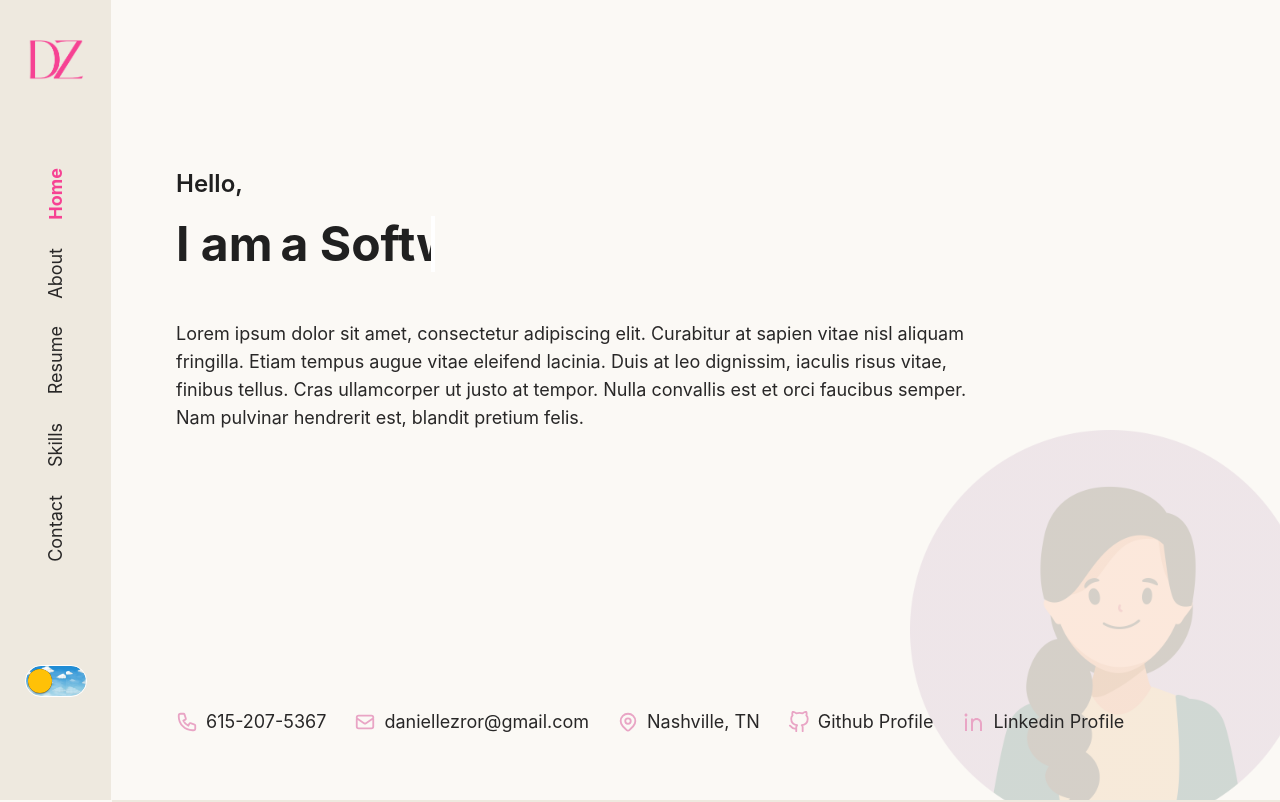
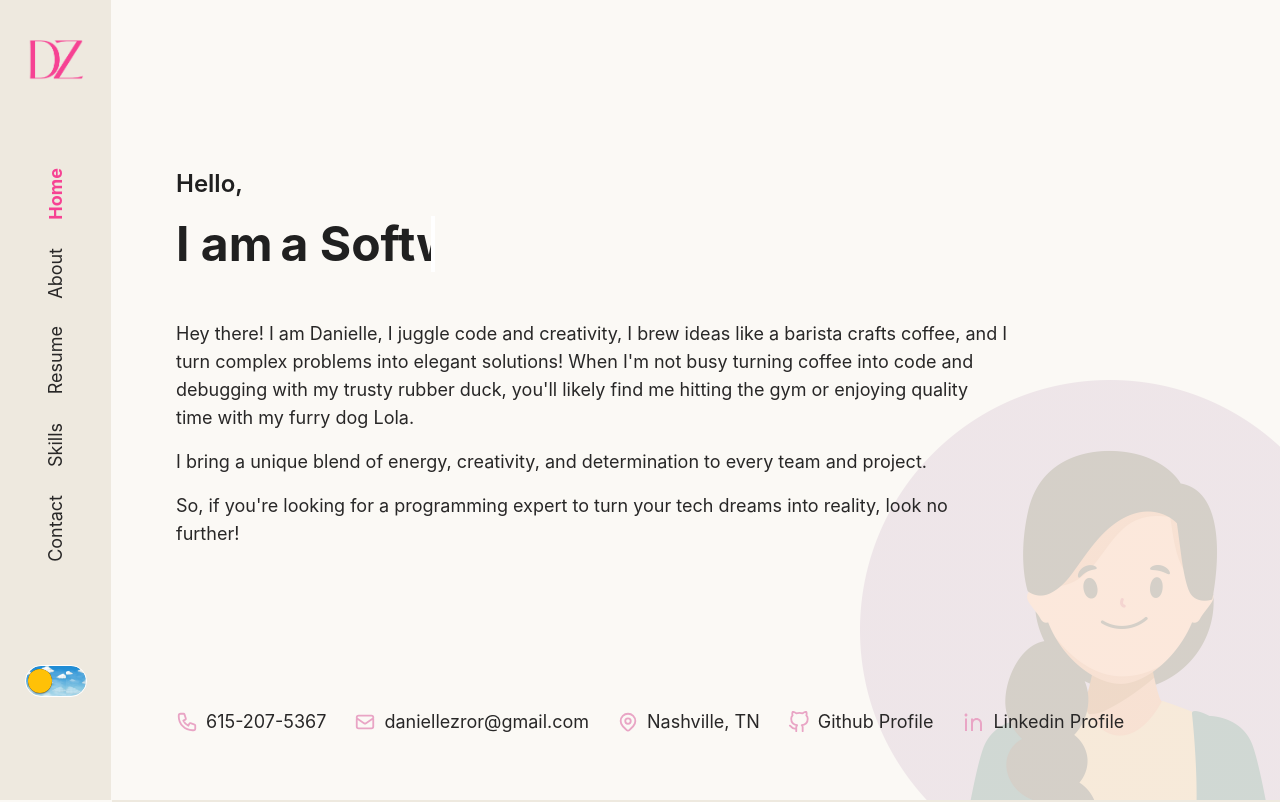
Before and after one commit to DanielleZror/DanielleZror.github.io, a React (Create React App) app: page / in a window 1280 px wide. Shown: the top 802 px of the page. Built offline with nearby package versions, Linux system fonts and the light colour scheme.

Commit message:
added real text and small ui fixes

```diff
--- a/src/components/Contact.tsx
+++ b/src/components/Contact.tsx
@@ -5,10 +5,9 @@ export default function Contact() {
         <section className="dark:bg-black-400 bg-white-400 flex flex-col">
             <h2>Contact</h2>
             <h5>
-                Lorem ipsum dolor sit amet, consectetur adipiscing elit. Curabitur at sapien vitae nisl aliquam fringilla. Etiam tempus augue vitae eleifend lacinia. Duis at leo dignissim, iaculis risus vitae, finibus tellus. Cras ullamcorper ut justo at tempor. Nulla convallis est et orci faucibus semper. Nam pulvinar hendrerit est, blandit pretium felis.
+                Ready to start a conversation? Whether you have a project brewing in your mind, a question to ask, or just want to share a virtual coffee break, I'd love to hear from you! Feel free to reach out using any of the methods below:
             </h5>
             <ContactDetails />
-
         </section>
     )
 }
--- a/src/components/Copyright.tsx
+++ b/src/components/Copyright.tsx
@@ -4,9 +4,9 @@ import { LuCopyright } from "react-icons/lu"
 export default function Copyright() {
     return (
         <div className="dark:bg-black bg-white-300 m-8">
-            <h5 className="flex flex-row items-center justify-center">
+            <h6 className="flex flex-row items-center justify-center">
                 Copyright <LuCopyright className="ml-2 mr-2" size={22} color="#E9A5C5" /> 2024 Danielle Zror. All Rights Resereved.
-            </h5>
+            </h6>
         </div>
     )
 }
--- a/src/components/Home.tsx
+++ b/src/components/Home.tsx
@@ -8,7 +8,13 @@ export default function Home() {
                 <h3 className="mb-4">Hello,</h3>
                 <Typewriter texts={["Danielle Zror", "a Software Enginee", "a Troubleshooting Pro", "a Dog Mom"]} />
                 <h5 className="mt-12 md:w-4/5 w-full">
-                    Lorem ipsum dolor sit amet, consectetur adipiscing elit. Curabitur at sapien vitae nisl aliquam fringilla. Etiam tempus augue vitae eleifend lacinia. Duis at leo dignissim, iaculis risus vitae, finibus tellus. Cras ullamcorper ut justo at tempor. Nulla convallis est et orci faucibus semper. Nam pulvinar hendrerit est, blandit pretium felis.
+                    Hey there! I am Danielle, I juggle code and creativity, I brew ideas like a barista crafts coffee, and I turn complex problems into elegant solutions! When I'm not busy turning coffee into code and debugging with my trusty rubber duck, you'll likely find me hitting the gym or enjoying quality time with my furry dog Lola.
+                </h5>
+                <h5 className="mt-4 md:w-4/5 w-full">
+                    I bring a unique blend of energy, creativity, and determination to every team and project.
+                </h5>
+                <h5 className="mt-4 md:w-4/5 w-full">
+                    So, if you're looking for a programming expert to turn your tech dreams into reality, look no further!
                 </h5>
             </div>
             <ContactDetails />
--- a/src/components/Skill.tsx
+++ b/src/components/Skill.tsx
@@ -1,6 +1,6 @@
-export default function Skill({ skill }: { skill: { icons: string[], title: string, experience: string } }) {
+export default function Skill({ skill, index }: { skill: { icons: string[], title: string, experience: string }, index: number }) {
     return (
-        <div className="w-1/4 max-md:w-1/3 max-sm:w-1/2 flex flex-col mb-10 pr-4 pl-4">
+        <div className={`w-1/4 max-md:w-1/3 max-sm:w-1/2 flex flex-col mb-10 pr-4 pl-4 ${index % 2 ? 'max-sm:pr-0' : 'max-sm:pl-0'}`}>
             <div className="flex gap-4 pb-3">
                 {skill.icons.map((icon, key) => (
                     <img className="w-8 h-8" src={icon} alt={skill.title} key={key} />
--- a/src/components/Skills.tsx
+++ b/src/components/Skills.tsx
@@ -32,7 +32,7 @@ export default function Skills({ isDarkMode }: { isDarkMode: boolean }) {
             experience: "Leveraging Docker containers in all product lifecycle environments, from development, through staging and production."
         },
         {
-            icons: ["Github.png"], title: "Git & Github",
+            icons: ["Git.png", "Github.png"], title: "Git & Github",
             experience: "Extensive knowledge working with Git, accelerating and optimizing software development lifecycle while leveraging CI/CD workflows in Github Actions."
         }
     ], [isDarkMode])
@@ -49,7 +49,7 @@ export default function Skills({ isDarkMode }: { isDarkMode: boolean }) {
             <h2>Skills</h2>
             <div className="flex flex-wrap">
                 {skills.map((skill, key) => (
-                    <Skill skill={skill} key={key} />
+                    <Skill skill={skill} index={key} key={key} />
                 ))}
             </div>
         </section>
```
Also changed, not shown: public/Git.png (added), public/Profile.png.
